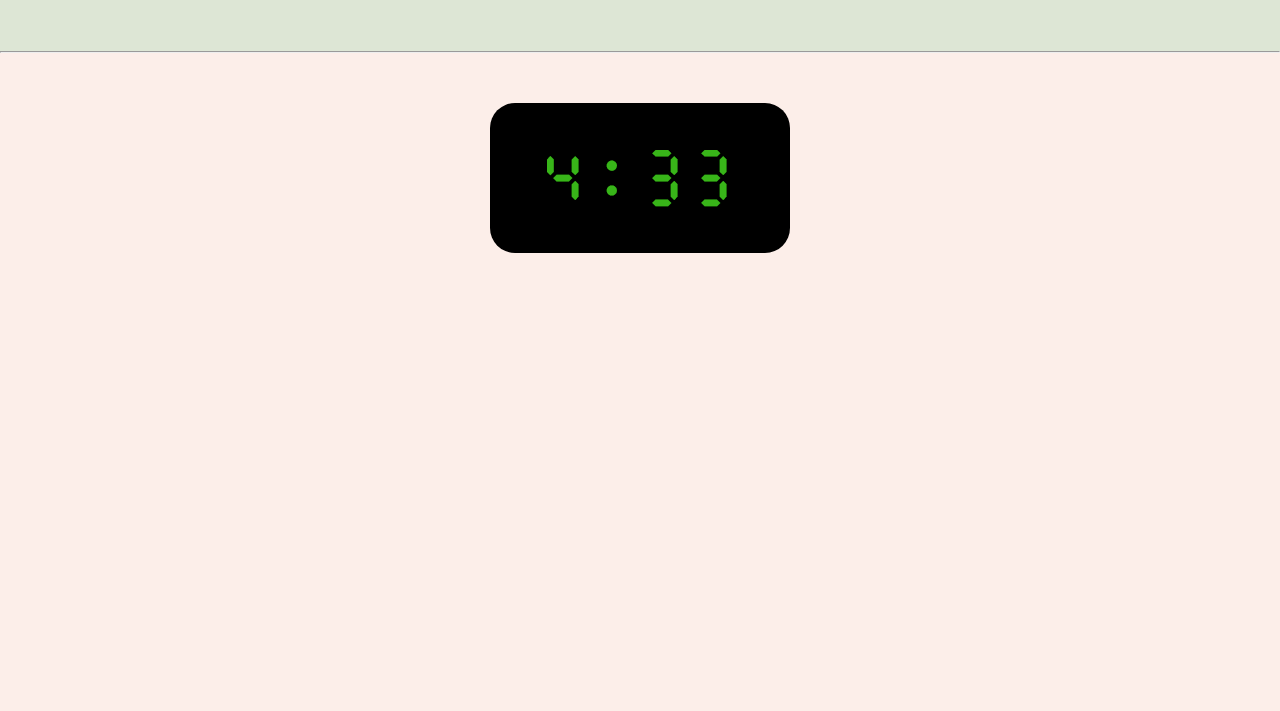
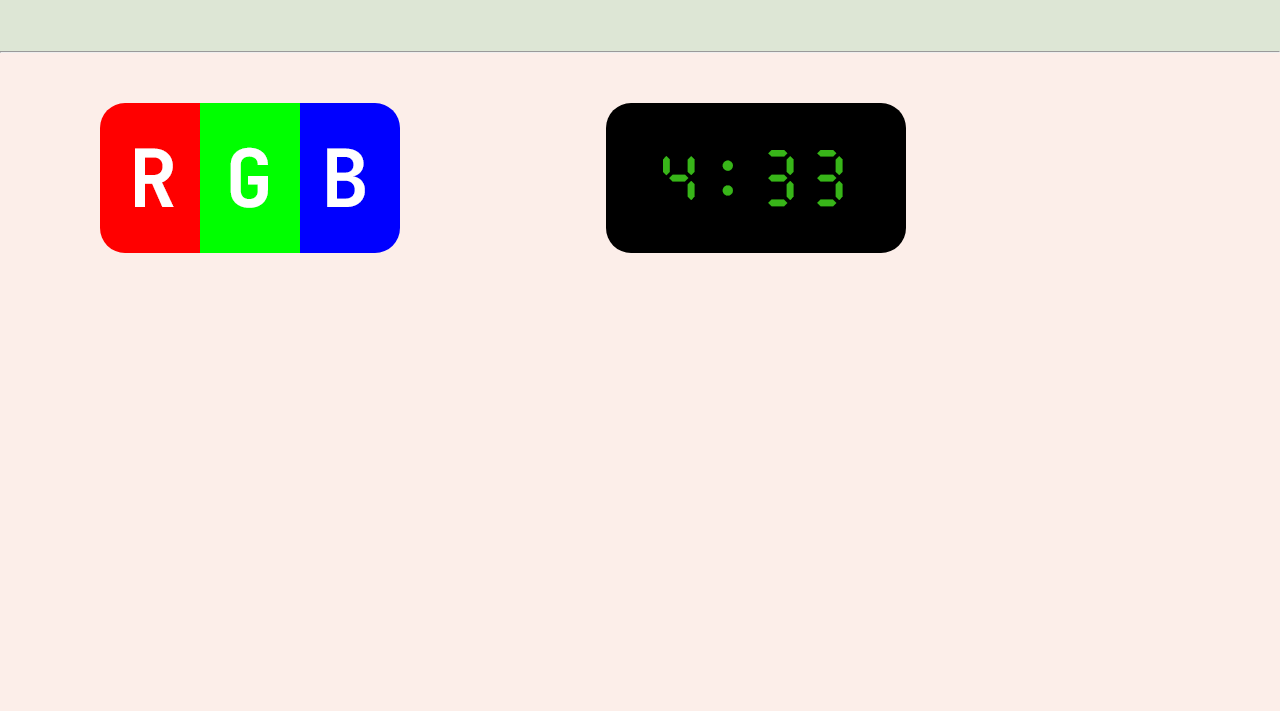
Before and after one commit to vincentchen566/vincentchen566.github.io, a plain HTML site: page index.html in a window 1280 px wide. Shown: the part 89-800 px from the top of the page. Drawn offline with Linux system fonts and the light colour scheme.

Commit message:
Add RGB link to home

```diff
--- a/index.html
+++ b/index.html
@@ -16,6 +16,9 @@
     <div id="select">
 
 		<div class="itemRow">
+			<div class="itemLeft">
+				<a href="/rgb/index.html"><img class="thumbnail" src="/thumbnails/rgbthumbnail.png" alt="rgb thumbnail"/></a>
+			</div>
 			<div class="itemMiddle">
 				<a href="/433/index.html"><img class="thumbnail" src="/thumbnails/433thumbnail.png" alt="4'33&#34; thumbnail"></a>
 			</div>
--- a/styles.css
+++ b/styles.css
@@ -76,13 +76,26 @@ footer{
 }
 
 .itemRow{
+	height:150px;
+	width:fit-content;
 	padding-top:50px;
 
 }
 
 
+.itemLeft{
+	display:inline-block;
+	height:150px;
+	width:300px;
+	margin-left:100px;
+}
+
 .itemMiddle {
-	display: block;
+	position:relative;
+	top:0px;
+	left:50%;
+	transform:translateX(-50%);
+	display: inline-block;
 	margin-left:auto;
 	margin-right:auto;
 
@@ -93,7 +106,7 @@ footer{
 
 
 .thumbnail{
-	display:block;
+	display:inline-block;
 	height:150px;
 	width:300px;
 	margin-left:auto;
```
Also changed, not shown: thumbnails/rgbthumbnail.png (added).
